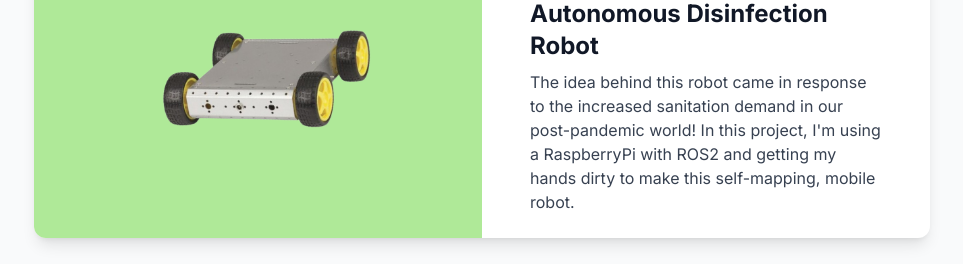
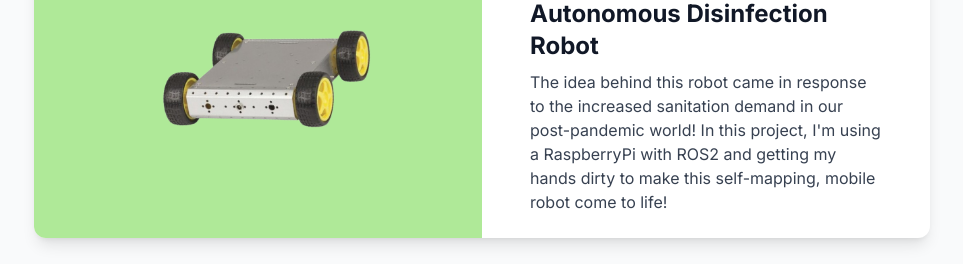
Before and after one commit to devkanchhal/devkanchhal.github.io, a React (Vite) app: page / in a window 1280 px wide. Shown: the part 1416-1680 px from the top of the page, without its empty margins (158-1121 px from the left). Built offline with nearby package versions, Linux system fonts and the light colour scheme.

Commit message:
one more minor edit

```diff
--- a/src/components/Group.jsx
+++ b/src/components/Group.jsx
@@ -27,7 +27,7 @@ export default function Group() {
         image={car}
         subtitle="Personal Project (in progress!)"
         title="Autonomous Disinfection Robot"
-        text="The idea behind this robot came in response to the increased sanitation demand in our post-pandemic world! In this project, I'm using a RaspberryPi with ROS2 and getting my hands dirty to make this self-mapping, mobile robot. "
+        text="The idea behind this robot came in response to the increased sanitation demand in our post-pandemic world! In this project, I'm using a RaspberryPi with ROS2 and getting my hands dirty to make this self-mapping, mobile robot come to life! "
       />
     </section>
   );
```
